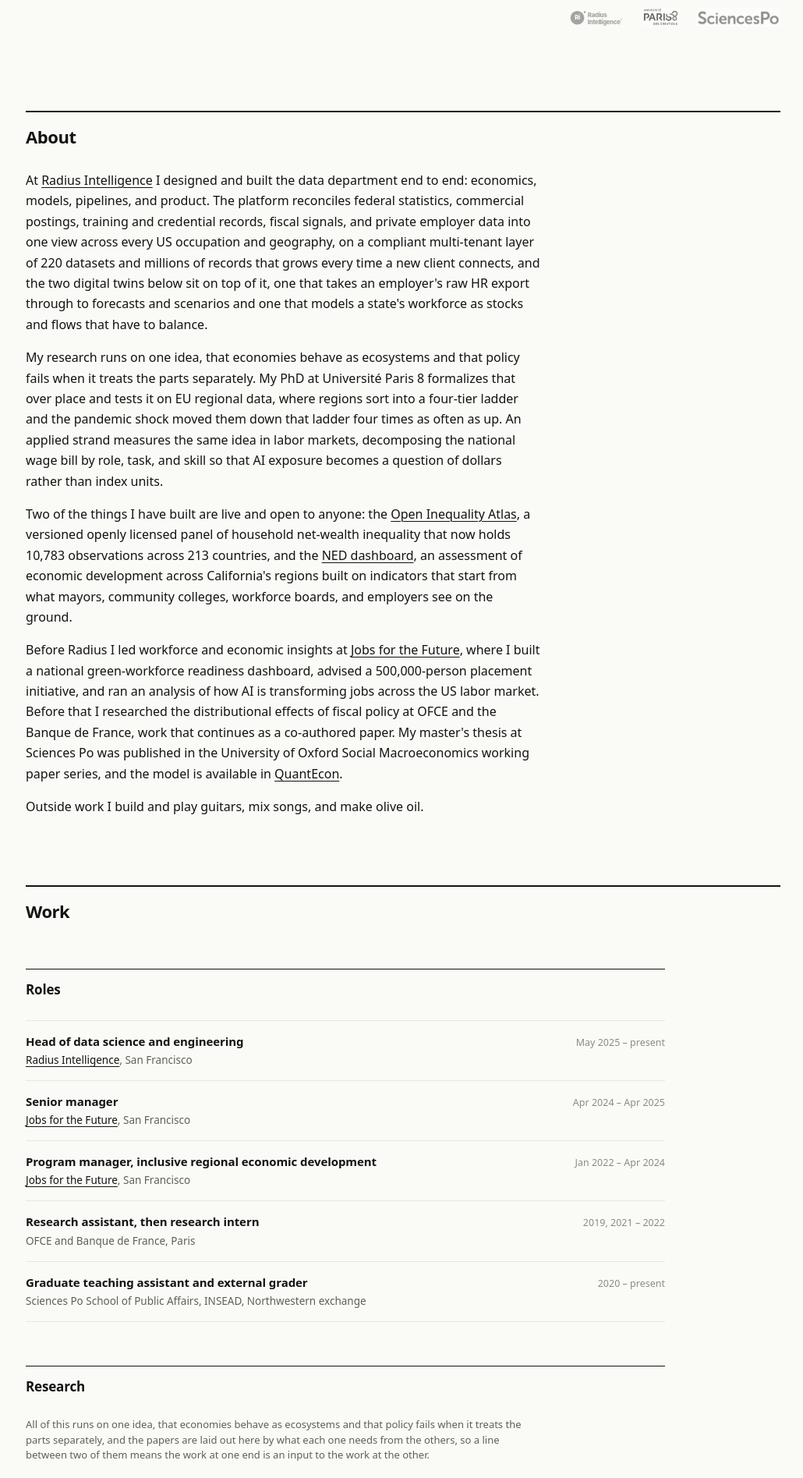
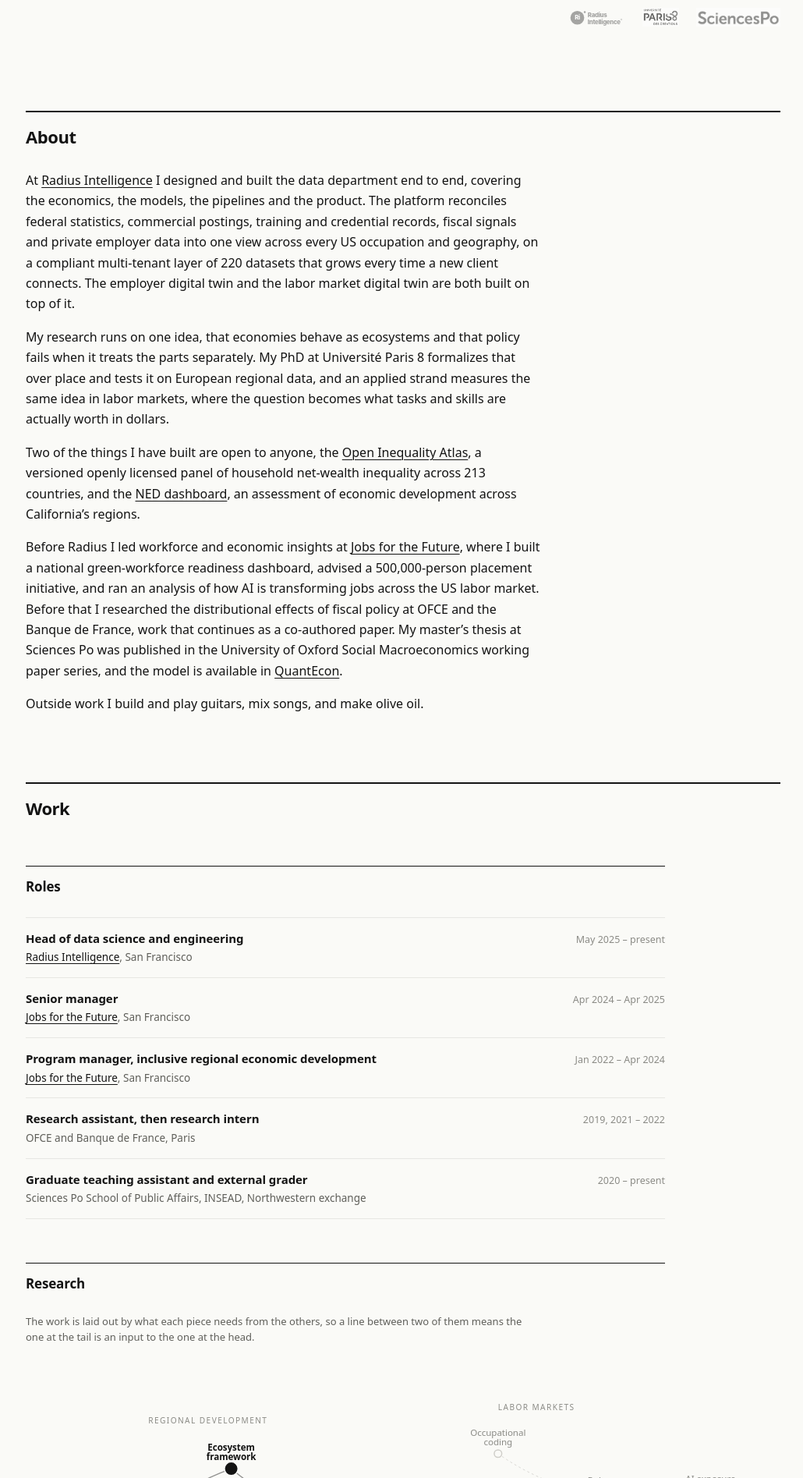
Before and after one commit to conway1521/conway1521.github.io, a Jekyll site: the page built from index.html, in a window 1280 px wide. Shown: the part 348-2243 px from the top of the page at 78% size, without its empty margins (123-1153 px from the left). Built offline with Jekyll 4.4.1, drawn with Linux system fonts in a browser that asks for light colours; some of the changed text lies outside the part shown.

Commit message:
Indent the subgroup content, cut the About, tighten the research plate
Under Systems and tools the subgroup headings and everything belonging
to them sat at the same left edge, so it was not clear where one group
ended. The headings now hang left of their content.

The About drops from 371 words to 294. The digital twins are named
rather than broken out into a clause each, the research paragraph no
longer recites the four-tier result and the wage-bill decomposition,
and the paragraph on the two open tools is shortened to what they are,
since both are described in full under Systems and tools below.

The research plate loses the sentence restating the About one idea
verbatim, and its note no longer points at nodes by where they sit on
the screen, which was wrong the moment the layout moved.

```diff
--- a/assets/css/ink.css
+++ b/assets/css/ink.css
@@ -734,8 +734,16 @@
    nesting is visible without another heading weight */
 .nest { padding-left: 22px; border-left: 1px solid var(--rule); margin-top: 4px; }
 .nest > .subgroup__h:first-child { margin-top: 0; }
-.nest .works, .nest .pubs { max-width: calc(var(--measure-list) - 22px); }
-@media (max-width: 620px) { .nest { padding-left: 13px; } }
+/* Inside a nest the subgroup heading hangs to the left of everything that
+   belongs under it, so where one group ends and the next begins is legible
+   without adding another rule. */
+.nest > .groupnote, .nest > .works, .nest > .pubs { margin-left: 20px; }
+.nest .works, .nest .pubs { max-width: calc(var(--measure-list) - 42px); }
+@media (max-width: 620px) {
+  .nest { padding-left: 13px; }
+  .nest > .groupnote, .nest > .works, .nest > .pubs { margin-left: 10px; }
+  .nest .works, .nest .pubs { max-width: calc(var(--measure-list) - 23px); }
+}
 
 /* the research figure sits inside a block, so the block heading carries
    the rule and the plate does not repeat it */
--- a/index.html
+++ b/index.html
@@ -40,13 +40,13 @@
     </div>
 
     <div class="prose prose--lg">
-      <p>At <a href="https://ri-labs.com" target="_blank" rel="noopener">Radius Intelligence</a> I designed and built the data department end to end: economics, models, pipelines, and product. The platform reconciles federal statistics, commercial postings, training and credential records, fiscal signals, and private employer data into one view across every US occupation and geography, on a compliant multi-tenant layer of 220 datasets and millions of records that grows every time a new client connects, and the two digital twins below sit on top of it, one that takes an employer's raw HR export through to forecasts and scenarios and one that models a state's workforce as stocks and flows that have to balance.</p>
+      <p>At <a href="https://ri-labs.com" target="_blank" rel="noopener">Radius Intelligence</a> I designed and built the data department end to end, covering the economics, the models, the pipelines and the product. The platform reconciles federal statistics, commercial postings, training and credential records, fiscal signals and private employer data into one view across every US occupation and geography, on a compliant multi-tenant layer of 220 datasets that grows every time a new client connects. The employer digital twin and the labor market digital twin are both built on top of it.</p>
 
-      <p>My research runs on one idea, that economies behave as ecosystems and that policy fails when it treats the parts separately. My PhD at Universit&eacute; Paris 8 formalizes that over place and tests it on EU regional data, where regions sort into a four-tier ladder and the pandemic shock moved them down that ladder four times as often as up. An applied strand measures the same idea in labor markets, decomposing the national wage bill by role, task, and skill so that AI exposure becomes a question of dollars rather than index units.</p>
+      <p>My research runs on one idea, that economies behave as ecosystems and that policy fails when it treats the parts separately. My PhD at Universit&eacute; Paris 8 formalizes that over place and tests it on European regional data, and an applied strand measures the same idea in labor markets, where the question becomes what tasks and skills are actually worth in dollars.</p>
 
-      <p>Two of the things I have built are live and open to anyone: the <a href="https://conway1521.github.io/open-inequality-atlas/" target="_blank" rel="noopener">Open Inequality Atlas</a>, a versioned openly licensed panel of household net-wealth inequality that now holds 10,783 observations across 213 countries, and the <a href="https://ned-dashboard.onrender.com" target="_blank" rel="noopener">NED dashboard</a>, an assessment of economic development across California's regions built on indicators that start from what mayors, community colleges, workforce boards, and employers see on the ground.</p>
+      <p>Two of the things I have built are open to anyone, the <a href="https://conway1521.github.io/open-inequality-atlas/" target="_blank" rel="noopener">Open Inequality Atlas</a>, a versioned openly licensed panel of household net-wealth inequality across 213 countries, and the <a href="https://ned-dashboard.onrender.com" target="_blank" rel="noopener">NED dashboard</a>, an assessment of economic development across California&rsquo;s regions.</p>
 
-      <p>Before Radius I led workforce and economic insights at <a href="https://www.jff.org" target="_blank" rel="noopener">Jobs for the Future</a>, where I built a national green-workforce readiness dashboard, advised a 500,000-person placement initiative, and ran an analysis of how AI is transforming jobs across the US labor market. Before that I researched the distributional effects of fiscal policy at OFCE and the Banque de France, work that continues as a co-authored paper. My master's thesis at Sciences Po was published in the University of Oxford Social Macroeconomics working paper series, and the model is available in <a href="https://quantecon.org" target="_blank" rel="noopener">QuantEcon</a>.</p>
+      <p>Before Radius I led workforce and economic insights at <a href="https://www.jff.org" target="_blank" rel="noopener">Jobs for the Future</a>, where I built a national green-workforce readiness dashboard, advised a 500,000-person placement initiative, and ran an analysis of how AI is transforming jobs across the US labor market. Before that I researched the distributional effects of fiscal policy at OFCE and the Banque de France, work that continues as a co-authored paper. My master&rsquo;s thesis at Sciences Po was published in the University of Oxford Social Macroeconomics working paper series, and the model is available in <a href="https://quantecon.org" target="_blank" rel="noopener">QuantEcon</a>.</p>
 
       <p>Outside work I build and play guitars, mix songs, and make olive oil.</p>
     </div>
@@ -103,7 +103,7 @@
     <h3 class="blockhead anchor" id="research">Research</h3>
 
     <div class="plate plate--page">
-      <p class="plate__purpose">All of this runs on one idea, that economies behave as ecosystems and that policy fails when it treats the parts separately, and the papers are laid out here by what each one needs from the others, so a line between two of them means the work at one end is an input to the work at the other.</p>
+      <p class="plate__purpose">The work is laid out by what each piece needs from the others, so a line between two of them means the one at the tail is an input to the one at the head.</p>
 
       <div class="rgraph" id="rgraph" data-base="{{ '/' | relative_url }}">
         <svg viewBox="0 0 960 600" preserveAspectRatio="xMidYMid meet" role="img" aria-label="Graph of research works and the dependencies between them">
@@ -115,7 +115,7 @@
 
       <div class="rg-list" id="rg-list"></div>
 
-      <div class="plate__note" id="rg-note">The master's thesis at the bottom left is the earliest piece of work here and the only one that has been published, and the third dissertation paper, two clusters above it, still runs on the household model that thesis set out.</div>
+      <div class="plate__note" id="rg-note">The master&rsquo;s thesis is the earliest piece of work here and the only one that has been published, and the third dissertation paper still runs on the household model that thesis set out.</div>
 
       <div class="rg-detail" id="rg-detail" hidden></div>
 
@@ -203,7 +203,7 @@
     </div>
 
     <h4 class="subgroup__h">The Radius platform</h4>
-    <p class="groupnote">The employer digital twin and the labor market digital twin are the ones to start with, and the rest are the smaller problems I had to solve to get those two running, each one making a longer chain possible. The code and the underlying data stay private, so what these describe is the problem, the approach, and where it landed, and every figure on the detail pages is built on synthetic data for illustration.</p>
+    <p class="groupnote">The employer digital twin and the labor market digital twin are the ones to start with, and the rest are the smaller problems I had to solve to get those two running. The code and the underlying data stay private, so each page describes the problem, the approach and where it landed, on figures built from synthetic data.</p>
     <div class="works">
 
       <details class="work">
```
